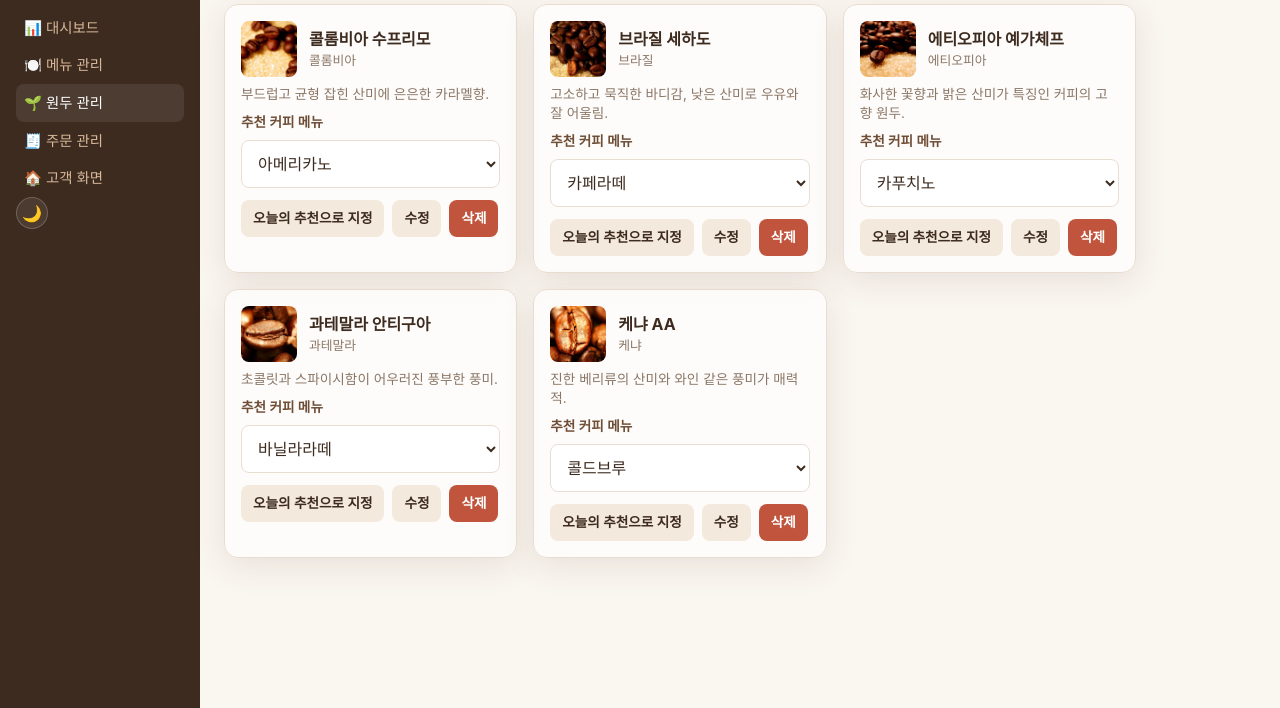
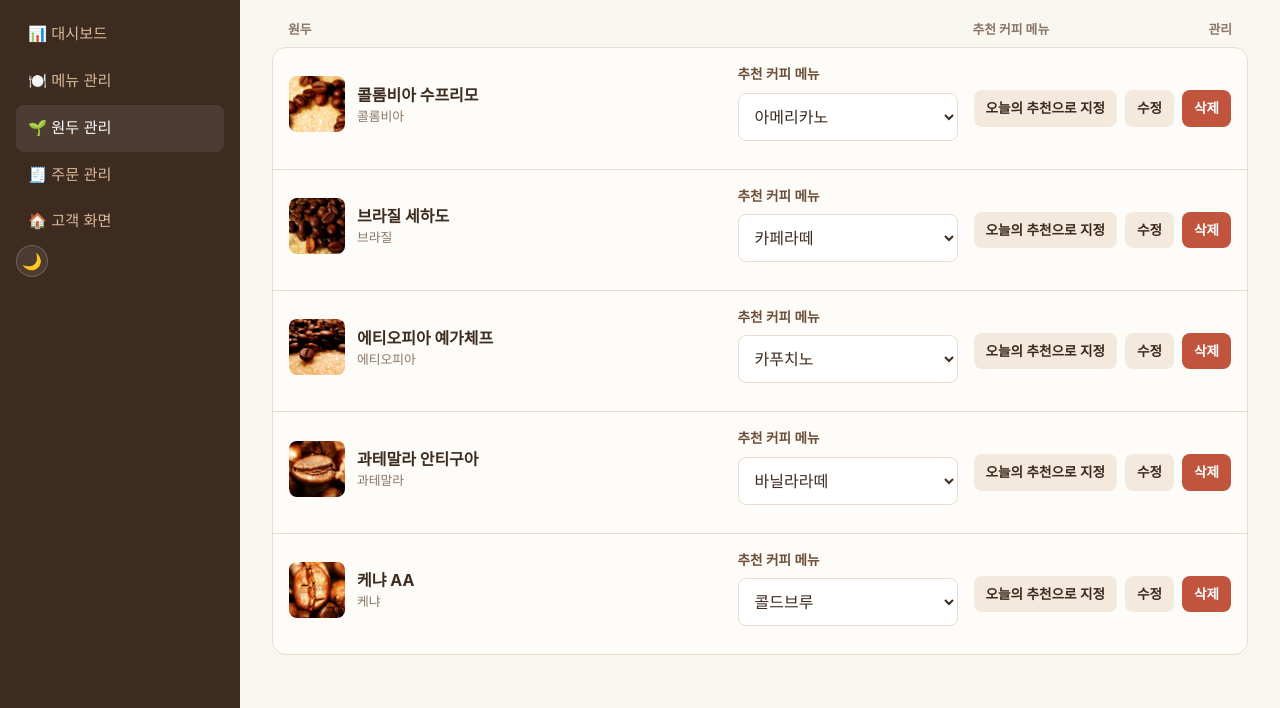
Before and after one commit to j0615671-arch/old-cafe, a website: page admin/beans/list.html in a window 1280 px wide. Shown: the part 92-800 px from the top of the page. Drawn offline with Linux system fonts and the light colour scheme.

Commit message:
feat: 관리자 PC 화면을 대시보드형 레이아웃으로 개편
넓은 화면(1024px+)에서 사이드바를 넓히고 콘텐츠 폭 제한을 풀었으며,
대시보드 통계 카드를 4열로 확대. 메뉴/원두/주문 목록은 카드 그리드 대신
헤더가 있는 표 형태로 전환. 모바일/태블릿 레이아웃은 변경 없음.

```diff
--- a/admin/beans/list.html
+++ b/admin/beans/list.html
@@ -24,7 +24,12 @@
       <h1>원두 관리</h1>
       <a href="create.html" class="btn btn-primary">+ 원두 추가</a>
     </div>
-    <div id="beanList" class="bean-grid"></div>
+    <div class="admin-table-head">
+      <span style="flex:1">원두</span>
+      <span style="width:220px">추천 커피 메뉴</span>
+      <span style="margin-left:auto">관리</span>
+    </div>
+    <div id="beanList" class="bean-grid admin-table"></div>
   </main>
 </div>
 <script src="../../js/data.js"></script>
--- a/css/variables.css
+++ b/css/variables.css
@@ -256,6 +256,7 @@ body {
 }
 .admin-sidebar a.is-active, .admin-sidebar a:hover { background: rgba(255,255,255,0.08); color: #fff; }
 .admin-main { flex: 1; padding: var(--space-5); max-width: 960px; }
+.admin-table-head { display: none; }
 
 @media (max-width: 640px) {
   .admin-shell { flex-direction: column; }
@@ -288,3 +289,44 @@ body {
   .hero__overlay { min-height: 460px; }
   .hero__title { font-size: 3rem; }
 }
+
+/* ── 데스크톱: 관리자 페이지는 넓은 대시보드형 레이아웃으로 ── */
+@media (min-width: 1024px) {
+  .admin-sidebar { width: 240px; position: sticky; top: 0; height: 100vh; overflow-y: auto; }
+  .admin-sidebar__title { font-size: 1.15rem; }
+  .admin-sidebar a { padding: var(--space-3); font-size: 0.95rem; }
+  .admin-main { max-width: none; padding: var(--space-6) var(--space-6); }
+
+  .stats-grid { grid-template-columns: repeat(4, 1fr); gap: var(--space-4); }
+  .stat-box { padding: var(--space-5); text-align: left; }
+  .stat-box__value { font-size: 2.1rem; }
+
+  /* 메뉴/원두/주문 목록을 카드 그리드 대신 표 형태로 */
+  .admin-table-head {
+    display: flex;
+    align-items: center;
+    gap: var(--space-4);
+    padding: var(--space-2) var(--space-4);
+    font-size: 0.8rem;
+    font-weight: 700;
+    color: var(--color-text-muted);
+  }
+  .admin-table { background: var(--color-surface-glass); border: 1px solid var(--color-border); border-radius: var(--radius-md); overflow: hidden; }
+  .admin-table.menu-grid, .admin-table.bean-grid { display: block; }
+  .admin-table .card {
+    background: transparent;
+    backdrop-filter: none;
+    border: none;
+    border-radius: 0;
+    border-bottom: 1px solid var(--color-border);
+    box-shadow: none;
+  }
+  .admin-table .card:last-child { border-bottom: none; }
+
+  .menu-item, .bean-item, .admin-table .order-row { display: flex; align-items: center; gap: var(--space-4); padding: var(--space-3) var(--space-4); margin-bottom: 0; }
+  .menu-item__top, .bean-item__top { flex: 1; min-width: 0; margin-bottom: 0; }
+  .menu-item__price { width: 100px; margin: 0; text-align: right; flex-shrink: 0; }
+  .menu-item__actions, .bean-item__actions { margin-left: auto; flex-wrap: nowrap; flex-shrink: 0; }
+  .bean-item .field { flex: 0 0 220px; margin-bottom: 0; }
+  .bean-item__note { display: none; }
+}
```
Also changed, not shown: admin/menus/list.html (+6 -1 lines), admin/orders/list.html (+5 -1 lines).
